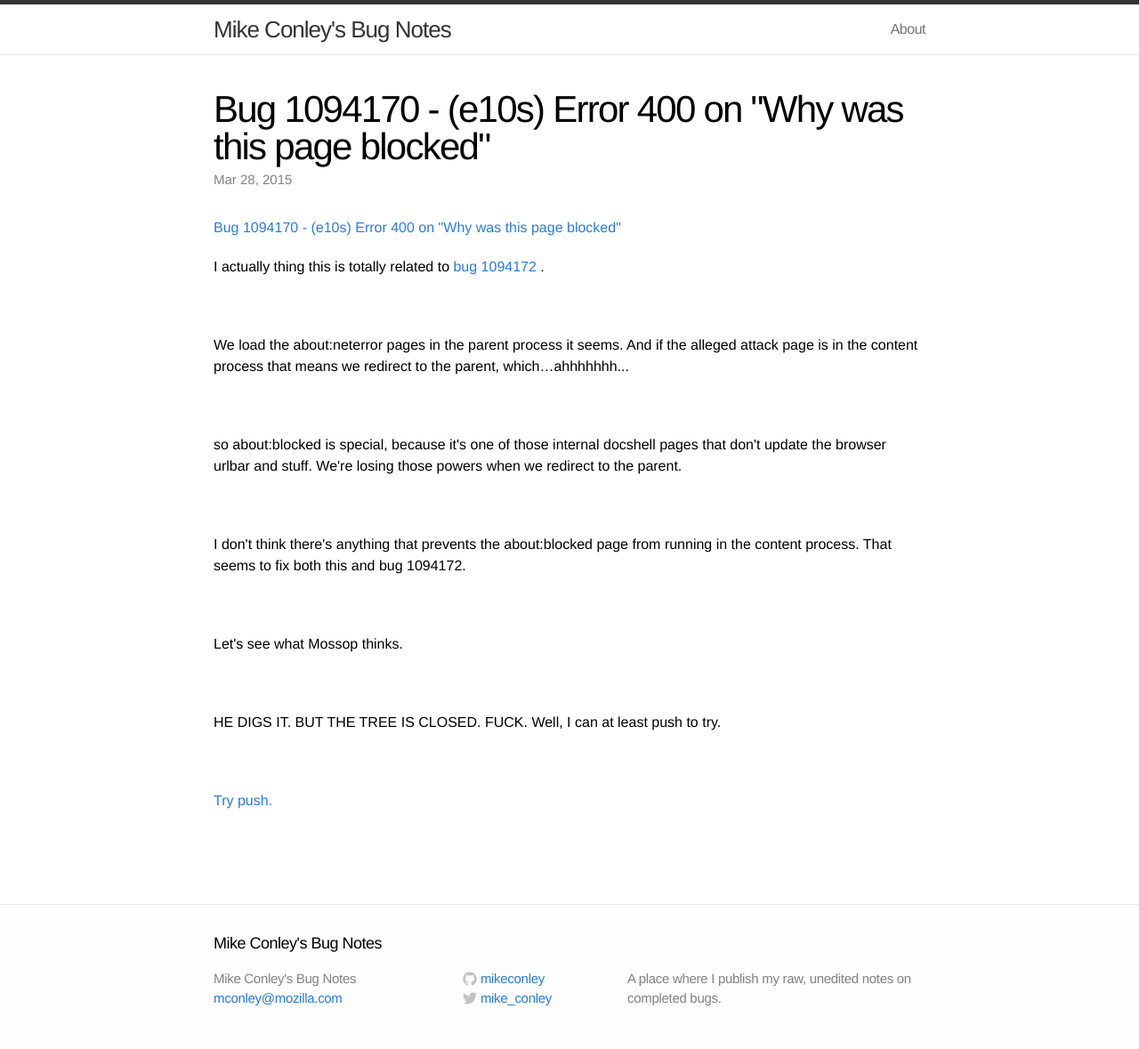
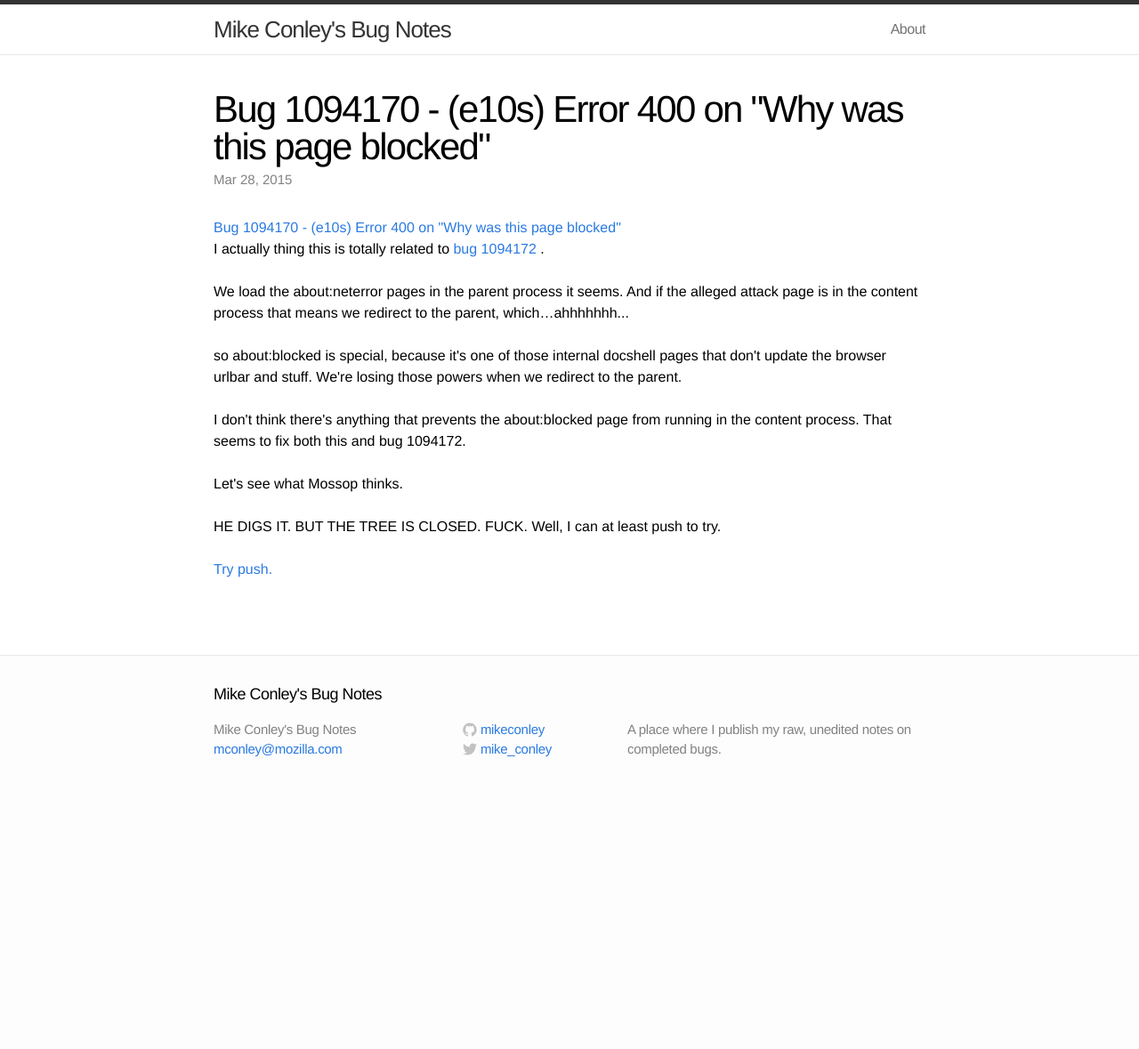
Before and after one commit to mikeconley/bugnotes, a Jekyll site: the page built from _posts/2015-03-28-bug-1094170.html, in a window 1280 px wide. Shown: the whole page at 89% size. Built offline with Jekyll 4.4.1, drawn with Linux system fonts in a browser that asks for light colours; after the commit the page ends 900 px from its top, so only the background shows below that.

Commit message:
Reduce margin around post content entities.

```diff
--- a/css/main.css
+++ b/css/main.css
@@ -182,9 +182,6 @@
 }
 
 .post-content { margin: 0 0 30px; }
-
-.post-content > * { margin: 20px 0; }
-
 
 .post-content h1,
 .post-content h2,
```
